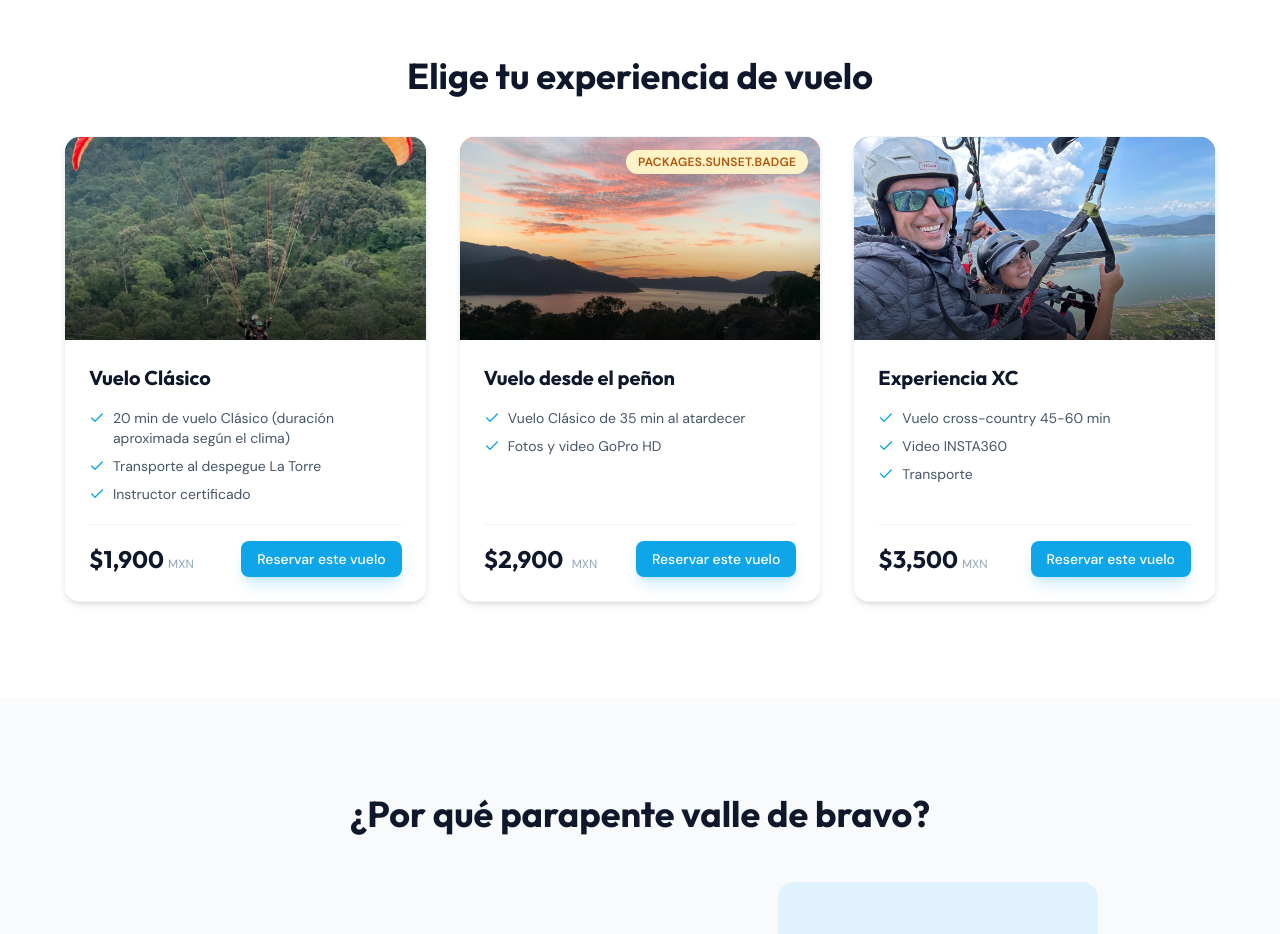
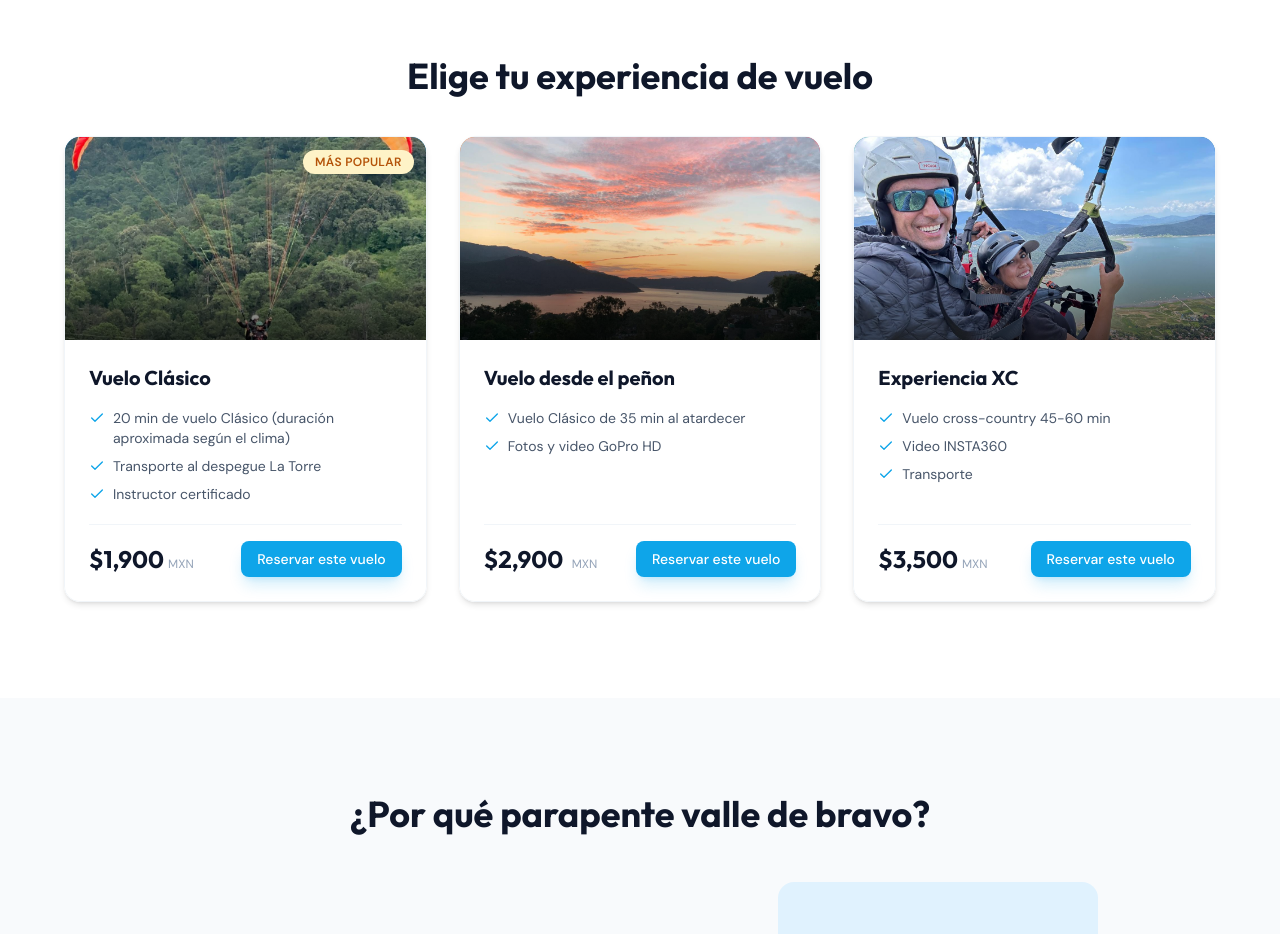
Before and after one commit to AlanF611/VuelaValle, a React (Vite) app: page / in a window 1280 px wide. Shown: the part 900-1834 px from the top of the page. Built offline with nearby package versions, Linux system fonts and the light colour scheme.

Commit message:
Change badge text from 'Most Popular' to 'Más Popular'

```diff
--- a/src/pages/home/HomePage.tsx
+++ b/src/pages/home/HomePage.tsx
@@ -209,10 +209,10 @@ export default function HomePage() {
                       />
                       {/* Dark scrim so text on image is always readable */}
                       <div className="absolute inset-0 bg-gradient-to-t from-black/60 via-transparent to-transparent" />
-                      {/* "Most Popular" badge — only on sunset */}
-                      {id === 'sunset' && (
+                      {/* "Más Popular" badge — only on classic */}
+                      {id === 'classic' && (
                         <div className="absolute top-3 right-3 z-10">
-                          <Badge>{t('packages.sunset.badge')}</Badge>
+                          <Badge>{t('packages.classic.badge')}</Badge>
                         </div>
                       )}
                     </div>
```
